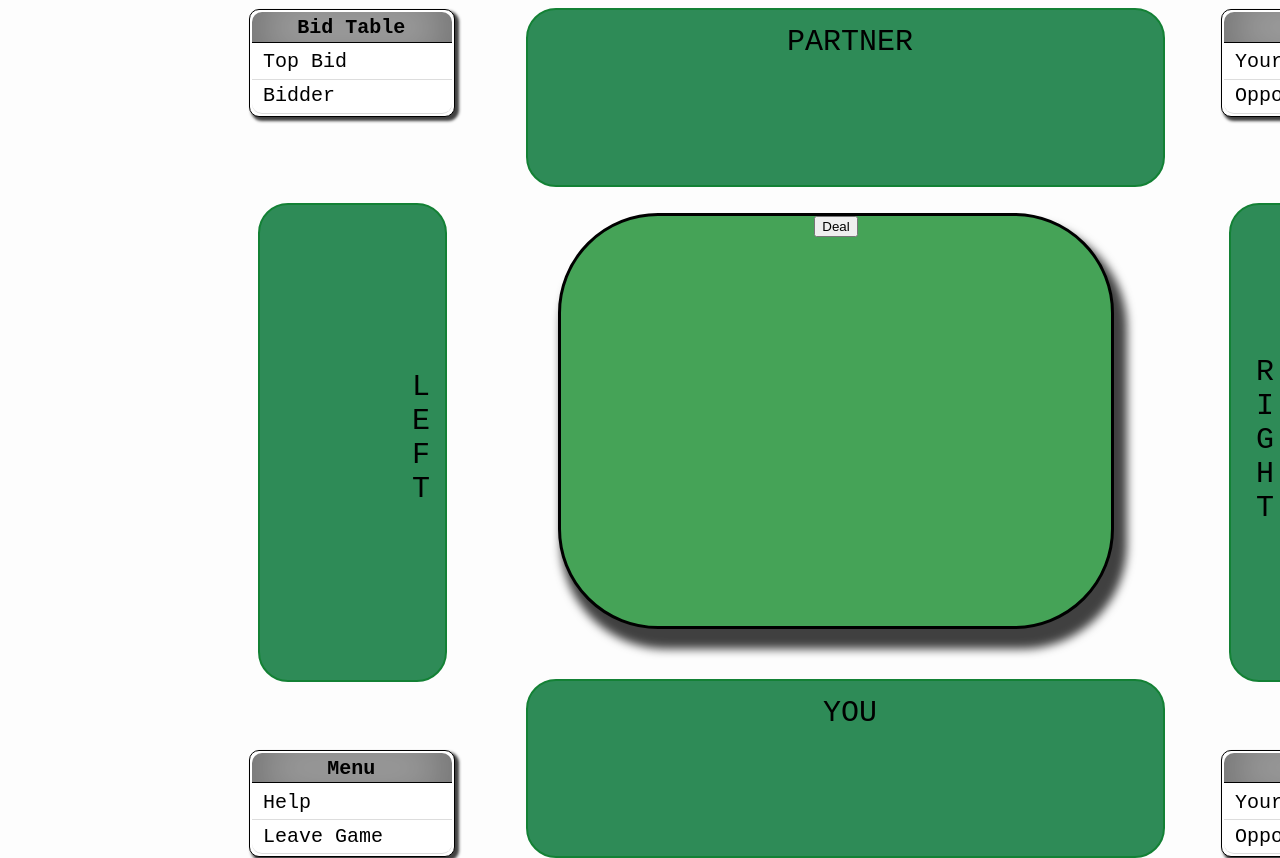
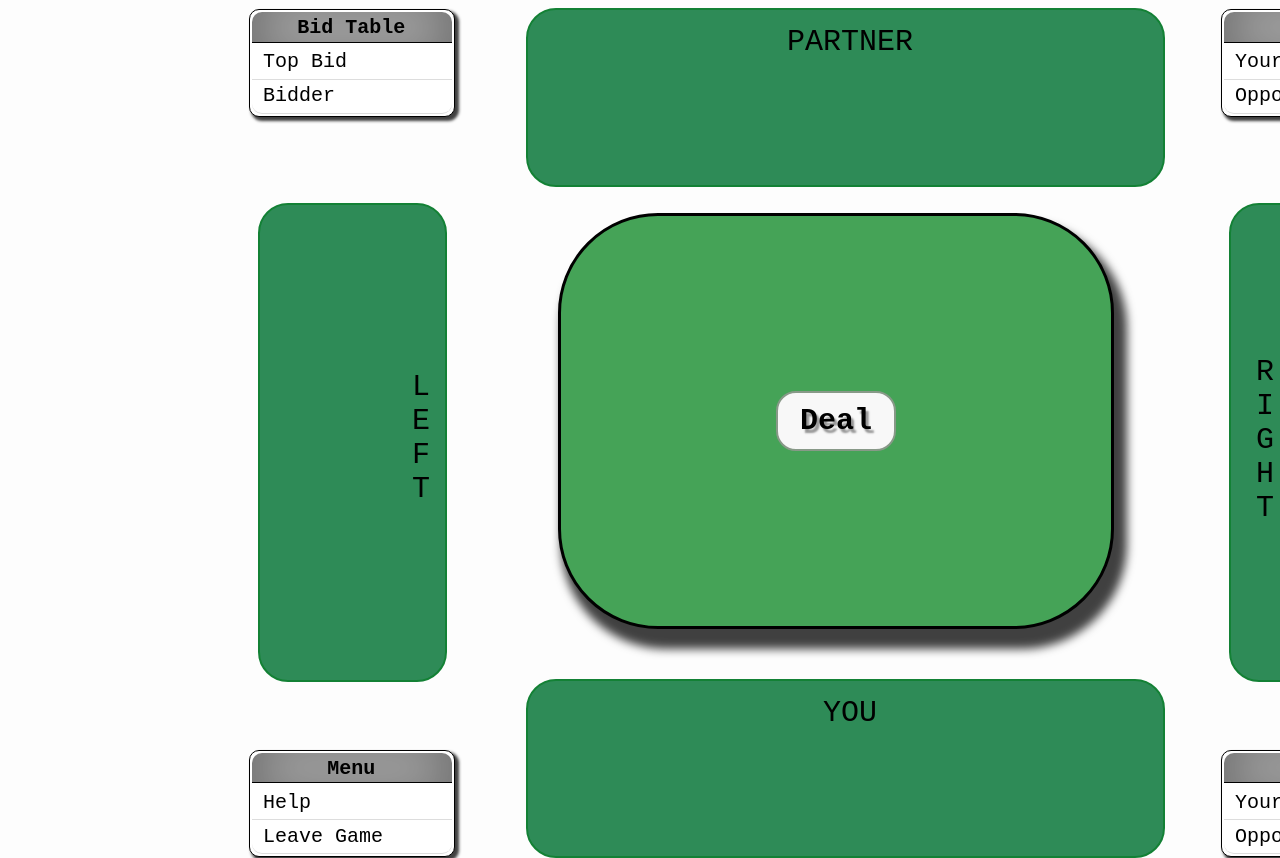
Before and after one commit to crazylab/29, a website: page public/gamePage.html in a window 1280 px wide. Shown: the top 858 px of the page. Drawn offline with Linux system fonts and the light colour scheme.

Commit message:
[BRINDABAN/Rahul] - Added style to Deal button at gamepage.
What changes have you made?

*Kept the deal button at the center of the board.
Added some css style to the deal button to look better

Why do we need this change?

*To give a better visualization of the deal button

What can this change impact?

*People can see the deal button and will get a better experience

```diff
--- a/public/css/gameStyle.css
+++ b/public/css/gameStyle.css
@@ -170,3 +170,46 @@ body{
     color: white;
     text-shadow: 2px 2px 4px #000000;
 }
+
+.deal{
+    position: absolute;
+    float: left;
+    top: 175px;
+    left: 215px;
+    height: 60px;
+    width: 120px;
+
+    display: inline-block;
+    vertical-align: middle;
+
+    text-align: center;
+    font-size: 30px;
+    font-weight: bold;
+    font-family: monospace;
+    text-shadow: 3px 4px 2px rgba(150, 150, 150, 1);
+
+    background-color: #f8f8f8;
+    border: 2px solid #898;
+    border-radius: 20px;
+    z-index: 1;
+    display: inline-block;
+    vertical-align: middle;
+
+    -webkit-transform: translateZ(0);
+    transform: translateZ(0);
+    box-shadow: 0 0 1px rgba(0, 0, 0, 0);
+    -webkit-backface-visibility: hidden;
+    backface-visibility: hidden;
+    -moz-osx-font-smoothing: grayscale;
+    -webkit-transition-duration: 0.3s;
+    transition-duration: 0.3s;
+    -webkit-transition-property: transform;
+    transition-property: transform;
+    -webkit-transition-timing-function: ease-out;
+    transition-timing-function: ease-out;
+}
+.deal:hover, .deal:focus, .deal:active{
+    box-shadow: 0px 10px 5px 0px rgba(0,0,0,0.75);
+    -webkit-transform: translateY(-8px);
+    transform: translateY(-8px);
+}
--- a/public/gamePage.html
+++ b/public/gamePage.html
@@ -62,7 +62,7 @@
 			</table>
 			<div class="table">
 				<div id="trump" class="trump_card"></div>
-				<button id="deal">Deal</button>
+				<button class="deal">Deal</button>
 				<div id="trump_options">
 						<div>Select Trump</div>
 						<span class="center"></span>
--- a/public/javascript/gameScript.js
+++ b/public/javascript/gameScript.js
@@ -23,9 +23,9 @@ var handleStarting = function(isDealComplete){
 };
 var dealCard = function(dealStatus){
 	if(dealStatus)
-		$('#deal').css("visibility","hidden");
+		$('.deal').css("visibility","hidden");
 	else
-		$('#deal').one('click', function(){
+		$('.deal').click(function(){
 			$.post('deal');
 		});
 };
```
